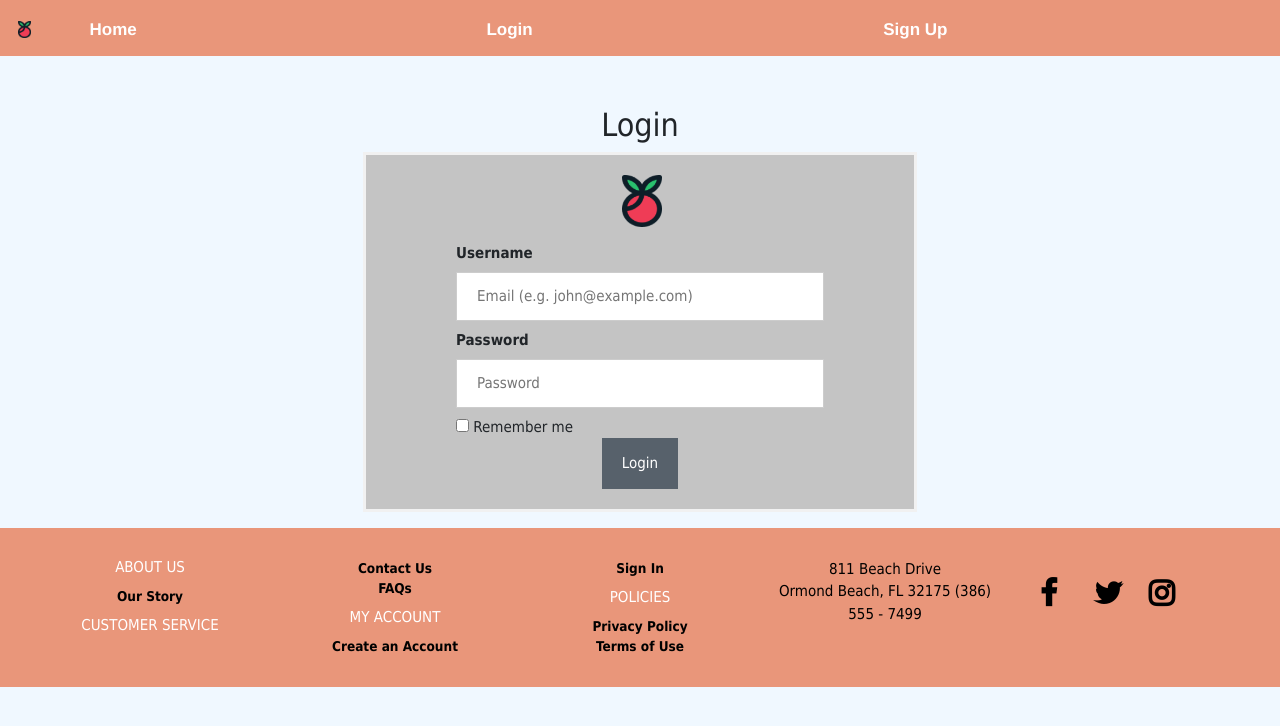
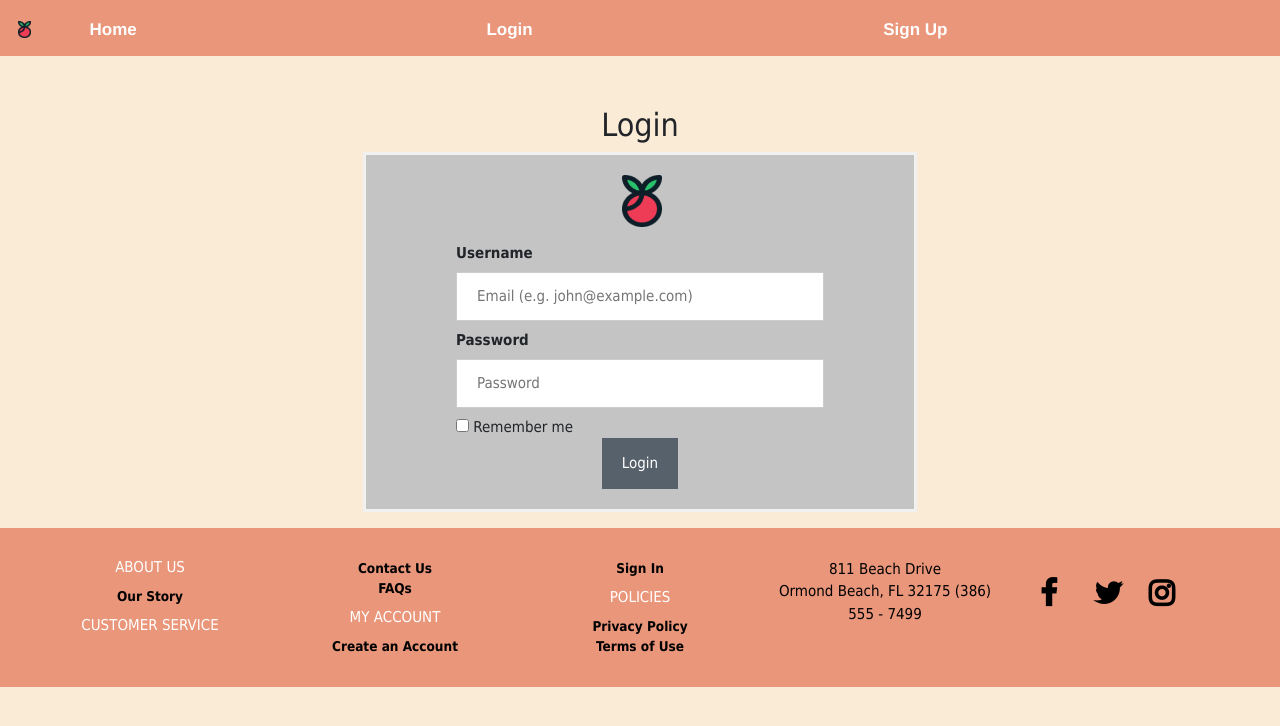
Before and after one commit to awadasma99/CISC4800_Project2, a Flask app: page /login in a window 1280 px wide. Shown: the top 726 px of the page. Run offline with Flask 2, Linux system fonts and the light colour scheme; parts of the project's set-up code (start-up, migrations or seed data) failed here and were passed over; some libraries are stand-ins or nearby versions.

Commit message:
bg color

```diff
--- a/project/static/styles/main.css
+++ b/project/static/styles/main.css
@@ -1,7 +1,7 @@
 body {
     font-family: tahoma;
     margin:0px;
-    background-color:aliceblue;
+    background-color: antiquewhite;
     font-size: 15px;
 }
 h1, h2, h3, h5, h6 {
@@ -135,6 +135,10 @@ h5 {
 }
 
 /* styling login/Signup Page*/
+.fullsize-login {
+    width: 100%;
+    height: 100%;
+}
 .logsign form {
     border: 3px solid #f1f1f1;
     background-color:#C4C4C4;
--- a/project/templates/login.html
+++ b/project/templates/login.html
@@ -4,6 +4,7 @@
 
 {% block body %}
 
+<div class="fullsize-login">
     <br><br>
 
     {% with messages = get_flashed_messages() %}
@@ -11,6 +12,7 @@
         {{ messages[0] }}
     {% endif %}
     {% endwith %}
+
     <center><h2>Login</h2></center>
     <div class="logsign">
         <form method="POST" action="/login">
@@ -34,6 +36,7 @@
             </div>
         </form>
     </div>
+</div>
 
 
 {% endblock %}
```
Lines whose indentation alone changed are shown as unchanged.
